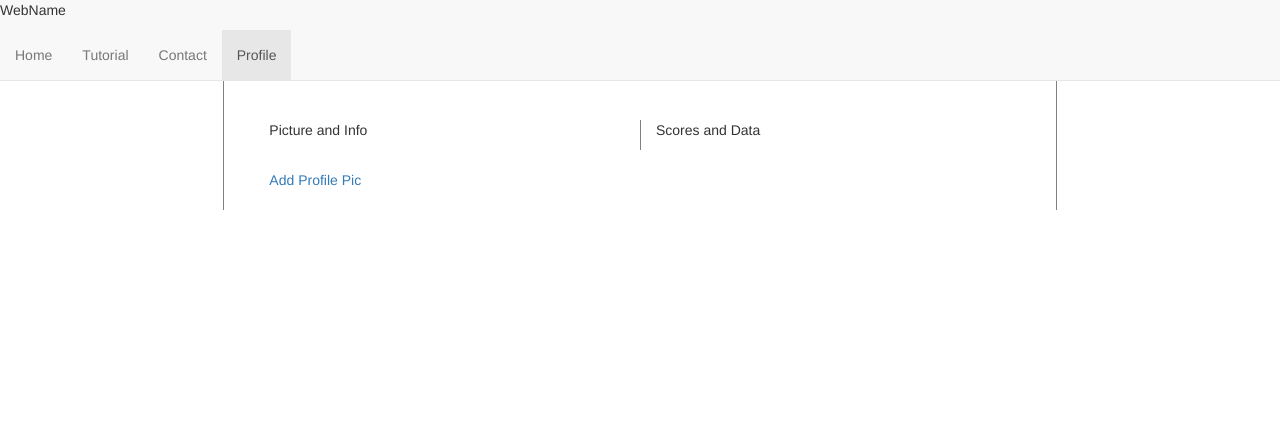
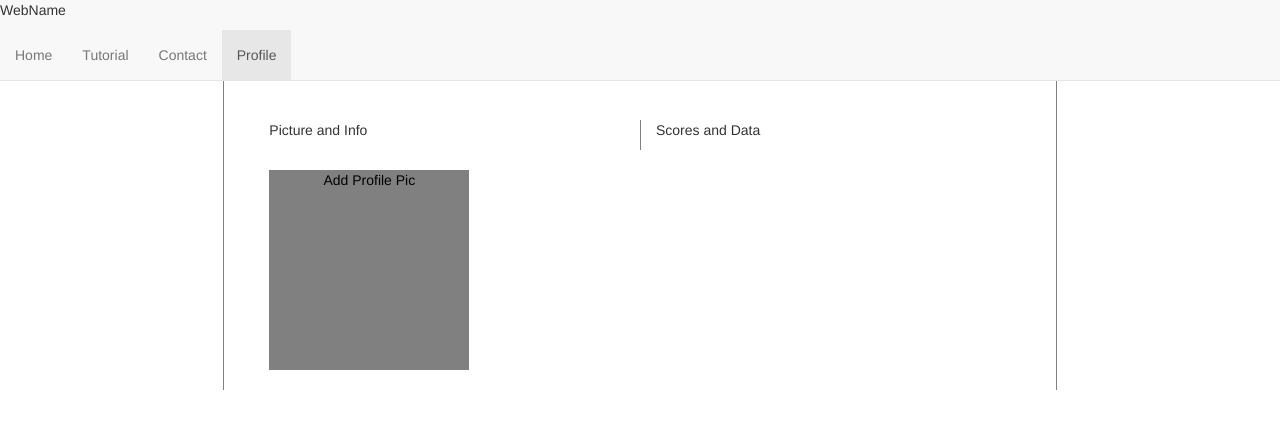
Before and after one commit to NightLamp/discusso, a plain HTML site: page src/profilePage/profile.html in a window 1280 px wide. Drawn offline with nearby package versions, Linux system fonts and the light colour scheme.

Commit message:
added style to profile

```diff
--- a/src/stylesheet.css
+++ b/src/stylesheet.css
@@ -55,7 +55,7 @@ input[type=text] {
 	padding-right:5px;
 }
 /*--------------------------------*/
-/*Topic Page-----------------------*/
+/*Topic Page----------------------*/
 .topicPage {
 
 	text-align: center;
@@ -87,3 +87,17 @@ input[type=text] {
 	font-size: xx-small;
 	border-bottom: solid gray 1px;
 }
+
+/*--------------------------------*/
+/*Profile Page--------------------*/
+#imgBox {
+	background-color: gray;
+	width: 200px;
+	height: 200px;
+	text-align: center;
+}
+
+#imgBox a {
+	text-decoration: none;
+	color: black;
+}
```
